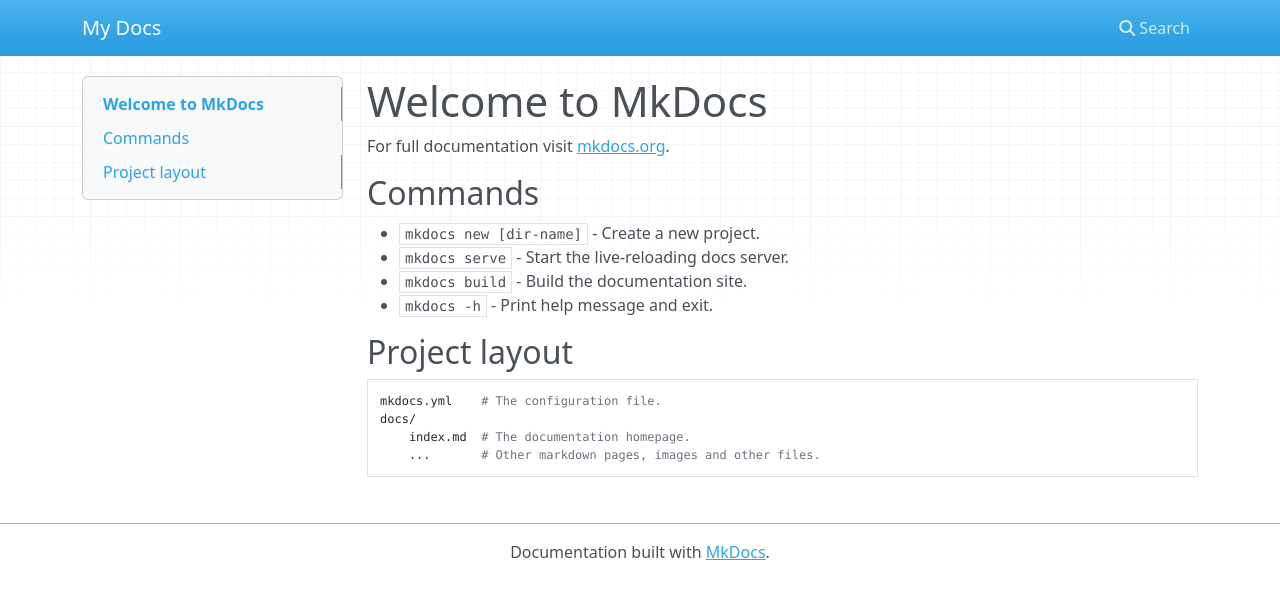
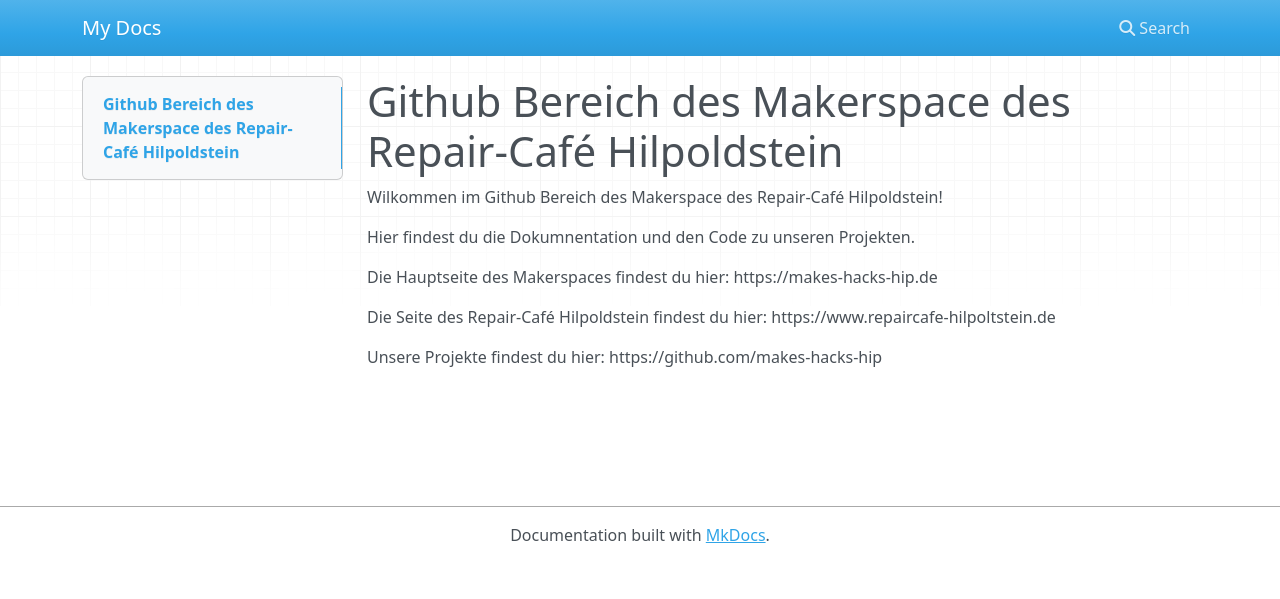
Before and after one commit to makes-hacks-hip/makes-hacks-hip.github.io, an MkDocs documentation site: the page built from docs/index.md, in a window 1280 px wide. Shown: the top 599 px of the page. Built offline with MkDocs 1.6.1, drawn with Linux system fonts in a browser that asks for light colours; nearby versions of some CDN libraries.

Commit message:
Links zu den wichtigsten Seiten

```diff
--- a/docs/index.md
+++ b/docs/index.md
@@ -1,17 +1,11 @@
-# Welcome to MkDocs
+# Github Bereich des Makerspace des Repair-Café Hilpoldstein
 
-For full documentation visit [mkdocs.org](https://www.mkdocs.org).
+Wilkommen im Github Bereich des Makerspace des Repair-Café Hilpoldstein!
 
-## Commands
+Hier findest du die Dokumnentation und den Code zu unseren Projekten.
 
-* `mkdocs new [dir-name]` - Create a new project.
-* `mkdocs serve` - Start the live-reloading docs server.
-* `mkdocs build` - Build the documentation site.
-* `mkdocs -h` - Print help message and exit.
+Die Hauptseite des Makerspaces findest du hier: https://makes-hacks-hip.de
 
-## Project layout
+Die Seite des Repair-Café Hilpoldstein findest du hier: https://www.repaircafe-hilpoltstein.de
 
-    mkdocs.yml    # The configuration file.
-    docs/
-        index.md  # The documentation homepage.
-        ...       # Other markdown pages, images and other files.
+Unsere Projekte findest du hier: https://github.com/makes-hacks-hip
```
